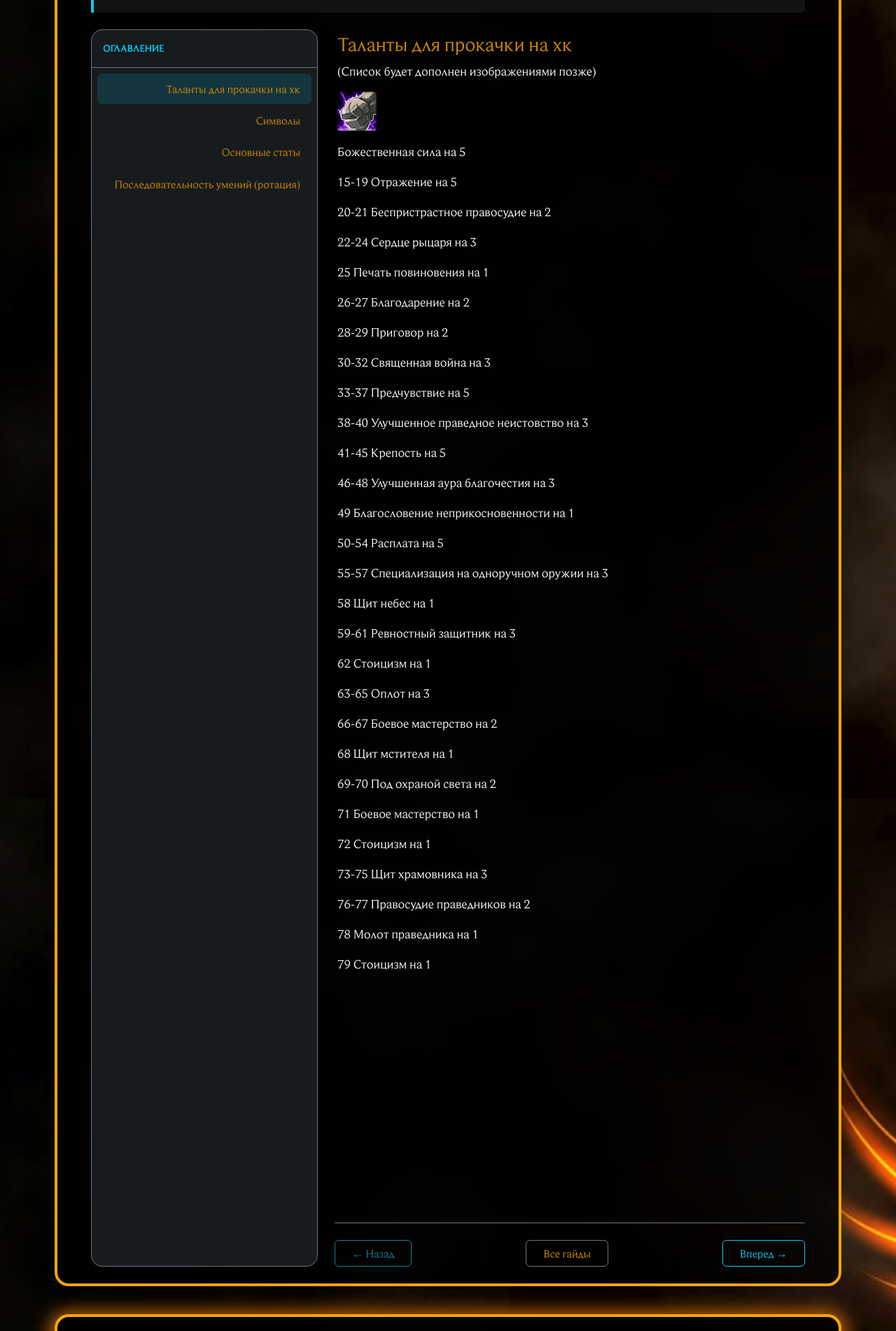
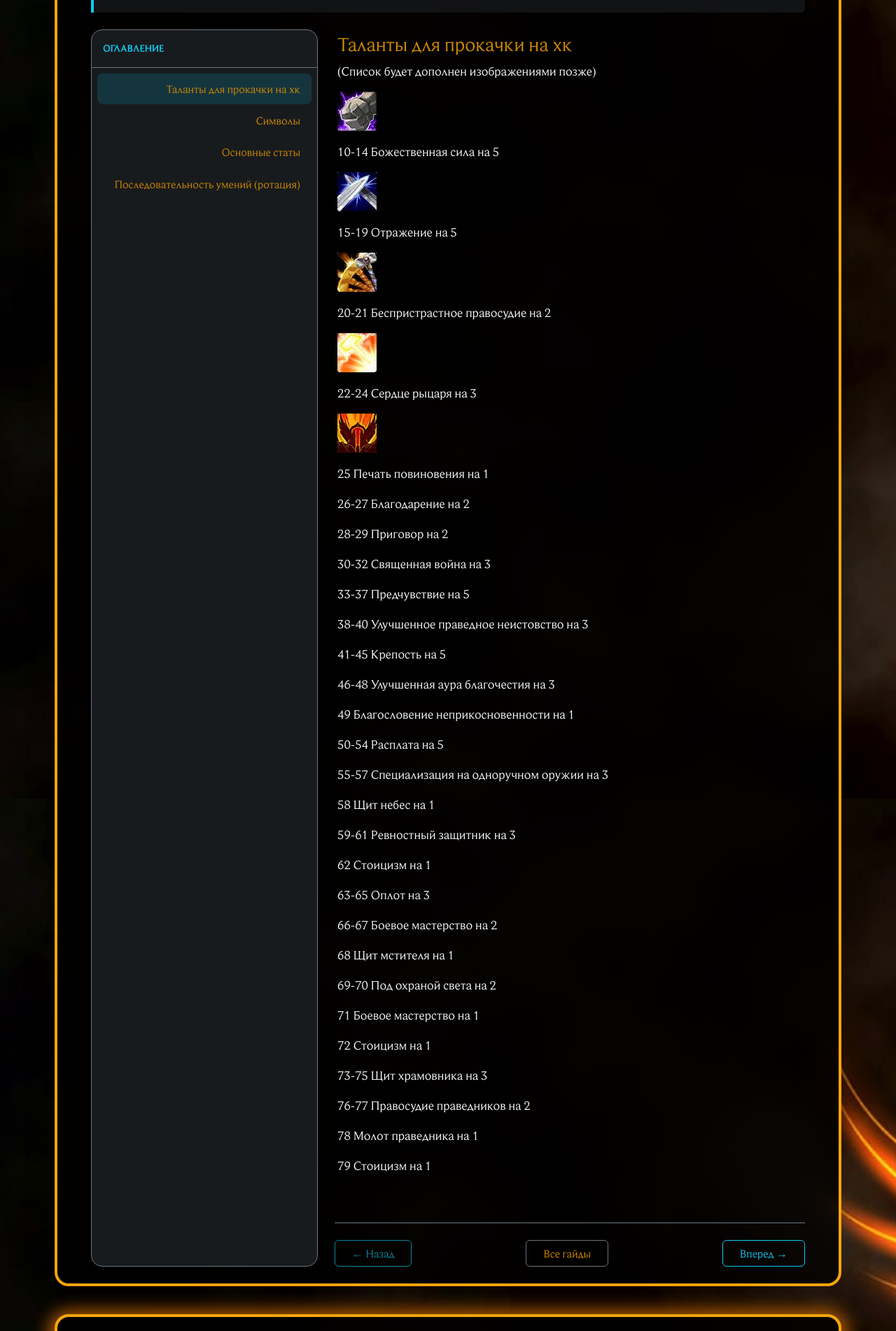
Before and after one commit to Phoenix-Guilds/phoenix-guilds.github.io, a Jekyll site: the page built from _guides/hk-gayd-po-paladinu-prot-paladin-ot-silmy.md, in a window 1280 px wide. Shown: the part 761-2663 px from the top of the page at 70% size. Built offline with Jekyll 4.4.1, drawn with Linux system fonts in a browser that asks for light colours; nearby versions of some CDN libraries; library files that are not in the unit come from our copies.

Commit message:
Update Гайды “hk-gayd-po-paladinu-prot-paladin-ot-silmy”

```diff
--- a/_guides/hk-gayd-po-paladinu-prot-paladin-ot-silmy.md
+++ b/_guides/hk-gayd-po-paladinu-prot-paladin-ot-silmy.md
@@ -12,15 +12,25 @@ description: |-
 
 ![Божественная сила](/nest/assets/images/uploads/изображение_2026-03-30_081857270.png)
 
- Божественная сила на 5
+ 10-14 Божественная сила на 5
+
+![](/nest/assets/images/uploads/изображение_2026-03-30_082610009.png)
 
 15-19 Отражение на 5
 
+![](/nest/assets/images/uploads/изображение_2026-03-30_082655501.png)
+
 20-21 Беспристрастное правосудие на 2
+
+![](/nest/assets/images/uploads/изображение_2026-03-30_082742299.png)
 
 22-24 Сердце рыцаря на 3
 
+![](/nest/assets/images/uploads/изображение_2026-03-30_082822265.png)
+
 25 Печать повиновения на 1
+
+
 
 26-27 Благодарение на 2
 
```
Also changed, not shown: nest/assets/images/uploads/изображение_2026-03-30_082610009.png (added), nest/assets/images/uploads/изображение_2026-03-30_082655501.png (added), nest/assets/images/uploads/изображение_2026-03-30_082742299.png (added), nest/assets/images/uploads/изображение_2026-03-30_082822265.png (added).
